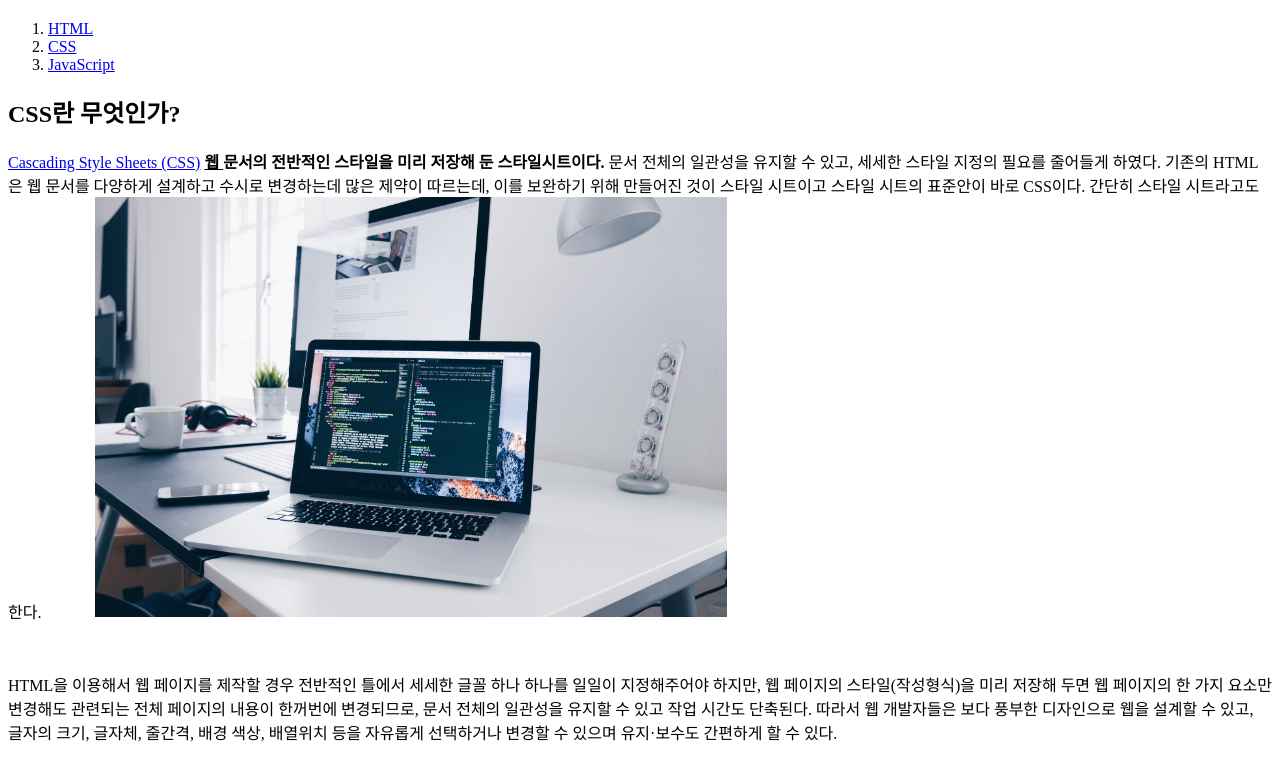
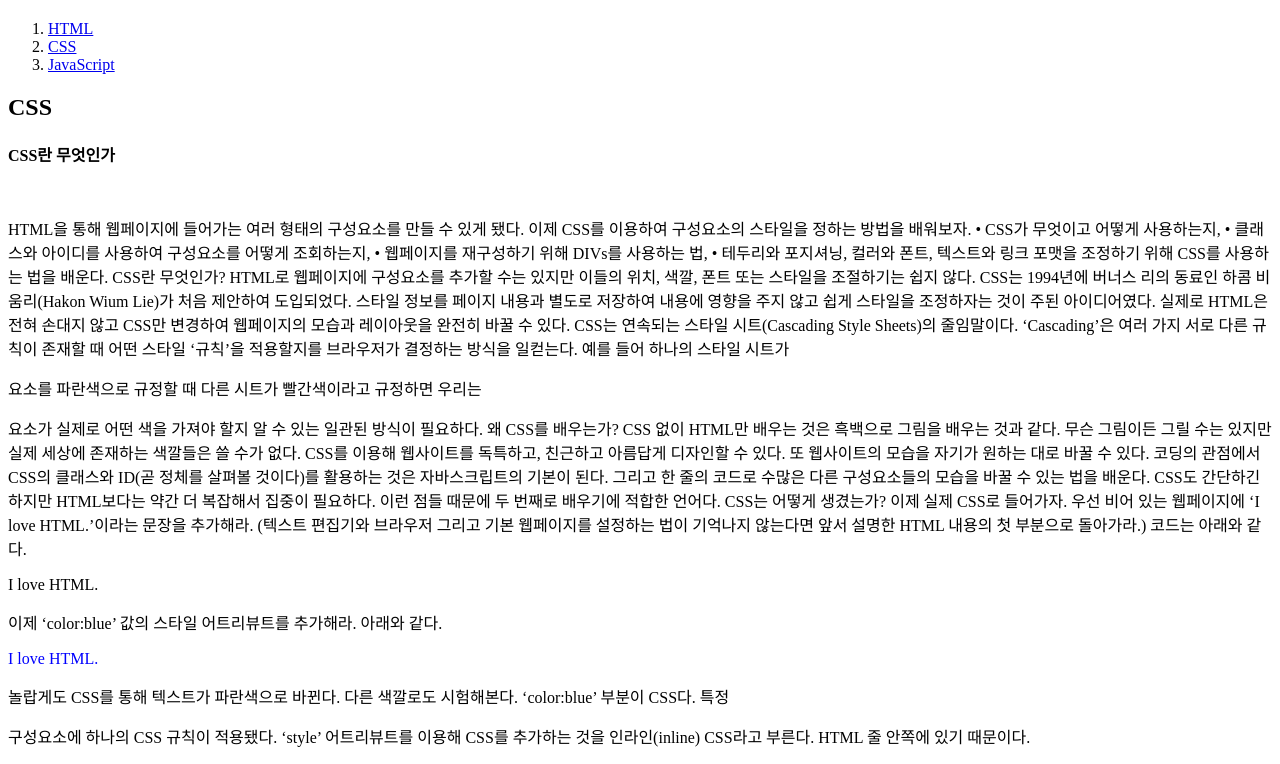
Before and after one commit to daMatini/webstar, a plain HTML site: page 2.html in a window 1280 px wide. Shown: the part 60-824 px from the top of the page. Drawn offline with Linux system fonts and the light colour scheme.

Commit message:
Update 2.html

```diff
--- a/2.html
+++ b/2.html
@@ -1,29 +1,74 @@
 <!doctype html>
 <html>
 <head>
-  <title> WEB1 - CSS </title>
+  <title>WEB4-welcome</title>
   <meta charset="utf-8">
+  <!-- Global site tag (gtag.js) - Google Analytics -->
+<script async src="https://www.googletagmanager.com/gtag/js?id=UA-138719726-1"></script>
+<script>
+  window.dataLayer = window.dataLayer || [];
+  function gtag(){dataLayer.push(arguments);}
+  gtag('js', new Date());
+
+  gtag('config', 'UA-138719726-1');
+</script>
+
+
+
 </head>
 
 <body>
   <h1><a href="index.html">WEB</a></h1>
   <ol>
-    <li><a href="1.html" title="html"> HTML</a></li>
-    <li><a href="2.html" title="CSS"> CSS</a></li>
-    <li><a href="3.html" title="JavaScript"> JavaScript</a></li>
+    <li><a href="1.html">HTML</a></li>
+    <li><a href="2.html">CSS</a></li>
+    <li><a href="3.html">JavaScript</a></li>
   </ol>
 
 
-        <h2>CSS란 무엇인가?</h2>
-        <p><a href="http://terms.naver.com/entry.nhn?docId=1179641&cid=40942&categoryId=32854/" target="_blank" title="CSS ">Cascading Style Sheets (CSS)</a>
-        <strong><u>웹 </u>문서의 전반적인 스타일을 미리 저장해 둔 스타일시트이다.</strong> 문서 전체의 일관성을 유지할 수 있고, 세세한 스타일 지정의 필요를 줄어들게 하였다.
-        기존의 HTML은 웹 문서를 다양하게 설계하고 수시로 변경하는데 많은 제약이 따르는데, 이를 보완하기 위해 만들어진 것이 스타일 시트이고 스타일 시트의 표준안이 바로 CSS이다. 간단히 스타일 시트라고도 한다.
-        <img src="coding2.jpg" width="50%" style="margin-left:50px"> </p>
+  <h2>CSS</h2>
+  <h4>CSS란 무엇인가</h4>
+  <p style="margin-top:50px">
+    HTML을 통해 웹페이지에 들어가는 여러 형태의 구성요소를 만들 수 있게 됐다. 이제 CSS를 이용하여 구성요소의 스타일을 정하는 방법을 배워보자.
 
-        <p style="margin-top:50px">
-        HTML을 이용해서 웹 페이지를 제작할 경우 전반적인 틀에서 세세한 글꼴 하나 하나를 일일이 지정해주어야 하지만, 웹 페이지의 스타일(작성형식)을 미리 저장해 두면 웹 페이지의 한 가지 요소만 변경해도 관련되는 전체 페이지의 내용이 한꺼번에 변경되므로, 문서 전체의 일관성을 유지할 수 있고 작업 시간도 단축된다.
+• CSS가 무엇이고 어떻게 사용하는지,
+• 클래스와 아이디를 사용하여 구성요소를 어떻게 조회하는지,
+• 웹페이지를 재구성하기 위해 DIVs를 사용하는 법,
+• 테두리와 포지셔닝, 컬러와 폰트, 텍스트와 링크 포맷을 조정하기 위해 CSS를 사용하는 법을 배운다.
 
-        따라서 웹 개발자들은 보다 풍부한 디자인으로 웹을 설계할 수 있고, 글자의 크기, 글자체, 줄간격, 배경 색상, 배열위치 등을 자유롭게 선택하거나 변경할 수 있으며 유지·보수도 간편하게 할 수 있다.</P>
 
-    </body>
-    </html>
+CSS란 무엇인가?
+
+HTML로 웹페이지에 구성요소를 추가할 수는 있지만 이들의 위치, 색깔, 폰트 또는 스타일을 조절하기는 쉽지 않다.
+
+CSS는 1994년에 버너스 리의 동료인 하콤 비움리(Hakon Wium Lie)가 처음 제안하여 도입되었다. 스타일 정보를 페이지 내용과 별도로 저장하여 내용에 영향을 주지 않고 쉽게 스타일을 조정하자는 것이 주된 아이디어였다. 실제로 HTML은 전혀 손대지 않고 CSS만 변경하여 웹페이지의 모습과 레이아웃을 완전히 바꿀 수 있다.
+
+CSS는 연속되는 스타일 시트(Cascading Style Sheets)의 줄임말이다. ‘Cascading’은 여러 가지 서로 다른 규칙이 존재할 때 어떤 스타일 ‘규칙’을 적용할지를 브라우저가 결정하는 방식을 일컫는다. 예를 들어 하나의 스타일 시트가 <p> 요소를 파란색으로 규정할 때 다른 시트가 빨간색이라고 규정하면 우리는 <p> 요소가 실제로 어떤 색을 가져야 할지 알 수 있는 일관된 방식이 필요하다.
+
+
+왜 CSS를 배우는가?
+
+CSS 없이 HTML만 배우는 것은 흑백으로 그림을 배우는 것과 같다. 무슨 그림이든 그릴 수는 있지만 실제 세상에 존재하는 색깔들은 쓸 수가 없다. CSS를 이용해 웹사이트를 독특하고, 친근하고 아름답게 디자인할 수 있다. 또 웹사이트의 모습을 자기가 원하는 대로 바꿀 수 있다.
+
+코딩의 관점에서 CSS의 클래스와 ID(곧 정체를 살펴볼 것이다)를 활용하는 것은 자바스크립트의 기본이 된다. 그리고 한 줄의 코드로 수많은 다른 구성요소들의 모습을 바꿀 수 있는 법을 배운다. CSS도 간단하긴 하지만 HTML보다는 약간 더 복잡해서 집중이 필요하다. 이런 점들 때문에 두 번째로 배우기에 적합한 언어다.
+
+
+CSS는 어떻게 생겼는가?
+
+이제 실제 CSS로 들어가자. 우선 비어 있는 웹페이지에 ‘I love HTML.’이라는 문장을 추가해라. (텍스트 편집기와 브라우저 그리고 기본 웹페이지를 설정하는 법이 기억나지 않는다면 앞서 설명한 HTML 내용의 첫 부분으로 돌아가라.)
+
+코드는 아래와 같다.
+
+<p>I love HTML.</p>
+
+이제 ‘color:blue’ 값의 스타일 어트리뷰트를 추가해라. 아래와 같다.
+
+<p style="color:blue">I love HTML.</p>
+
+놀랍게도 CSS를 통해 텍스트가 파란색으로 바뀐다. 다른 색깔로도 시험해본다.
+‘color:blue’ 부분이 CSS다. 특정 <p> 구성요소에 하나의 CSS 규칙이 적용됐다.
+‘style’ 어트리뷰트를 이용해 CSS를 추가하는 것을 인라인(inline) CSS라고 부른다. HTML 줄 안쪽에 있기 때문이다.
+
+  </P>
+</body>
+</html>
```
